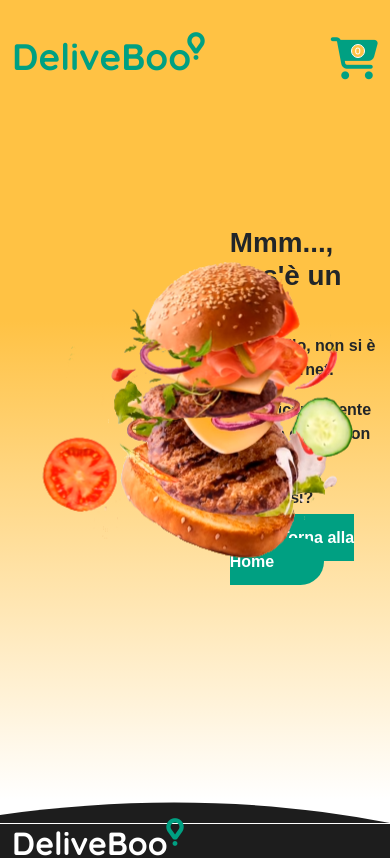
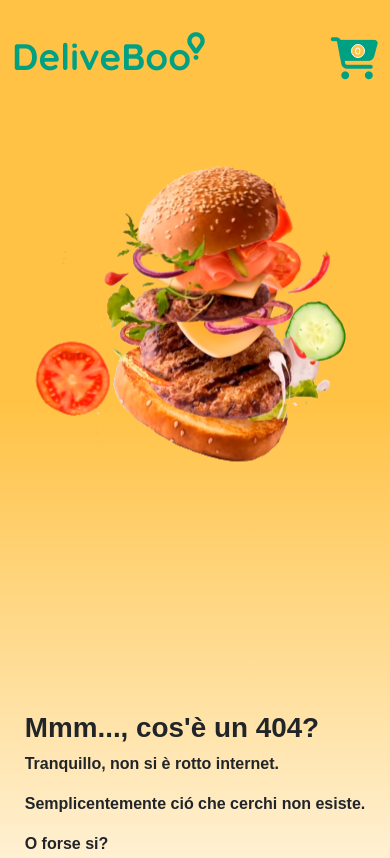
Before and after one commit to BiagioCaputo/vue-deliveboo, a Vue app: page /not-found in a window 390 px wide. Shown: the top 858 px of the page. Built offline with nearby package versions, Linux system fonts and the light colour scheme.

Commit message:
not-found page responsive done

```diff
--- a/src/assets/pages/NotFoundPage.vue
+++ b/src/assets/pages/NotFoundPage.vue
@@ -11,7 +11,7 @@ export default {
 <template>
     <main>
 
-        <div class="container-fluid d-flex justify-content-center align-items-center">
+        <div class="container-fluid d-flex justify-content-center align-items-center flex-wrap">
             <div class="animated-image">
                 <img class="pane-sopra" src="/img/jumbo-food-pane-sopra.png" alt="immagine che fluttua">
                 <img class="carne-sopra" src="/img/jumbo-food-carne-sopra.png" alt="immagine che fluttua">
@@ -48,14 +48,16 @@ p {
 }
 
 .container-fluid {
-    height: 800px;
+    height: 1000px;
 }
 
 .animated-image {
     position: relative;
     width: 500px;
     height: 400px;
-    ;
+    display: flex;
+    flex-direction: column;
+    align-items: center;
 
 
     .pane-sopra {
```
